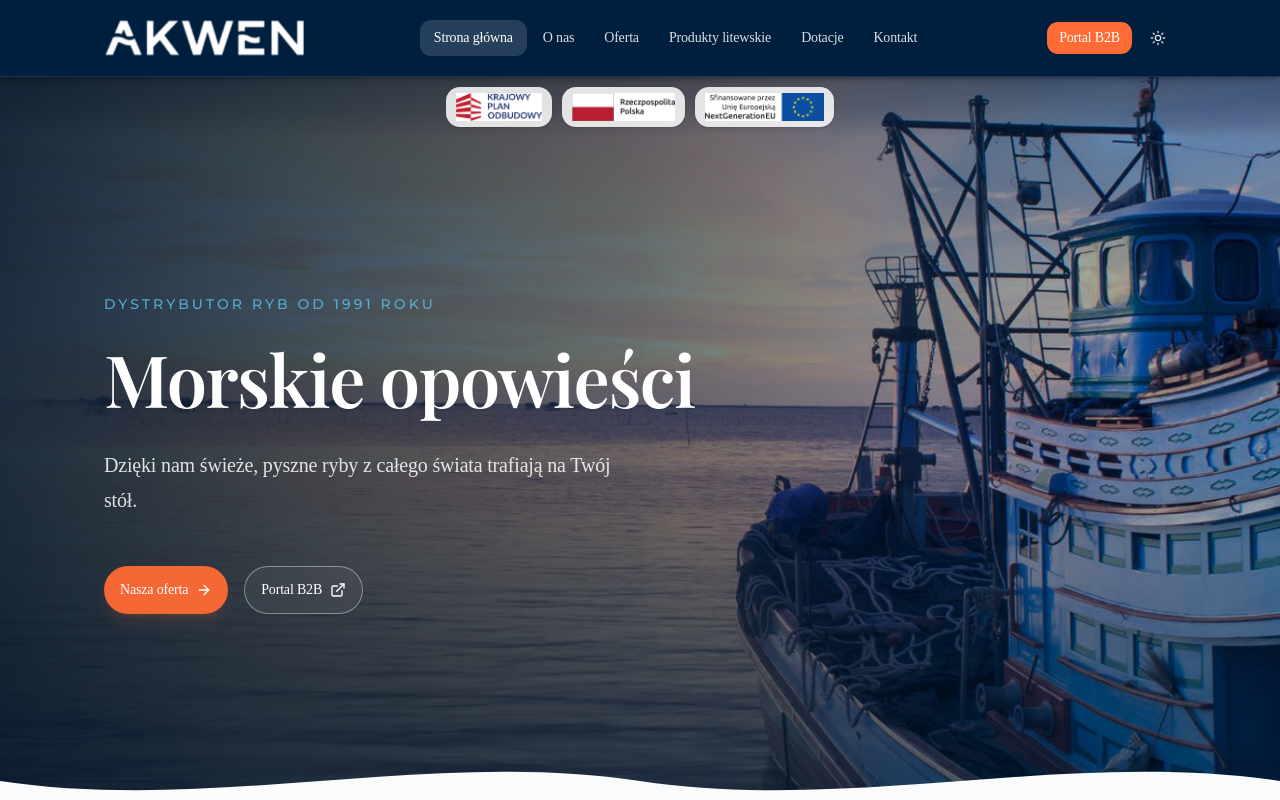
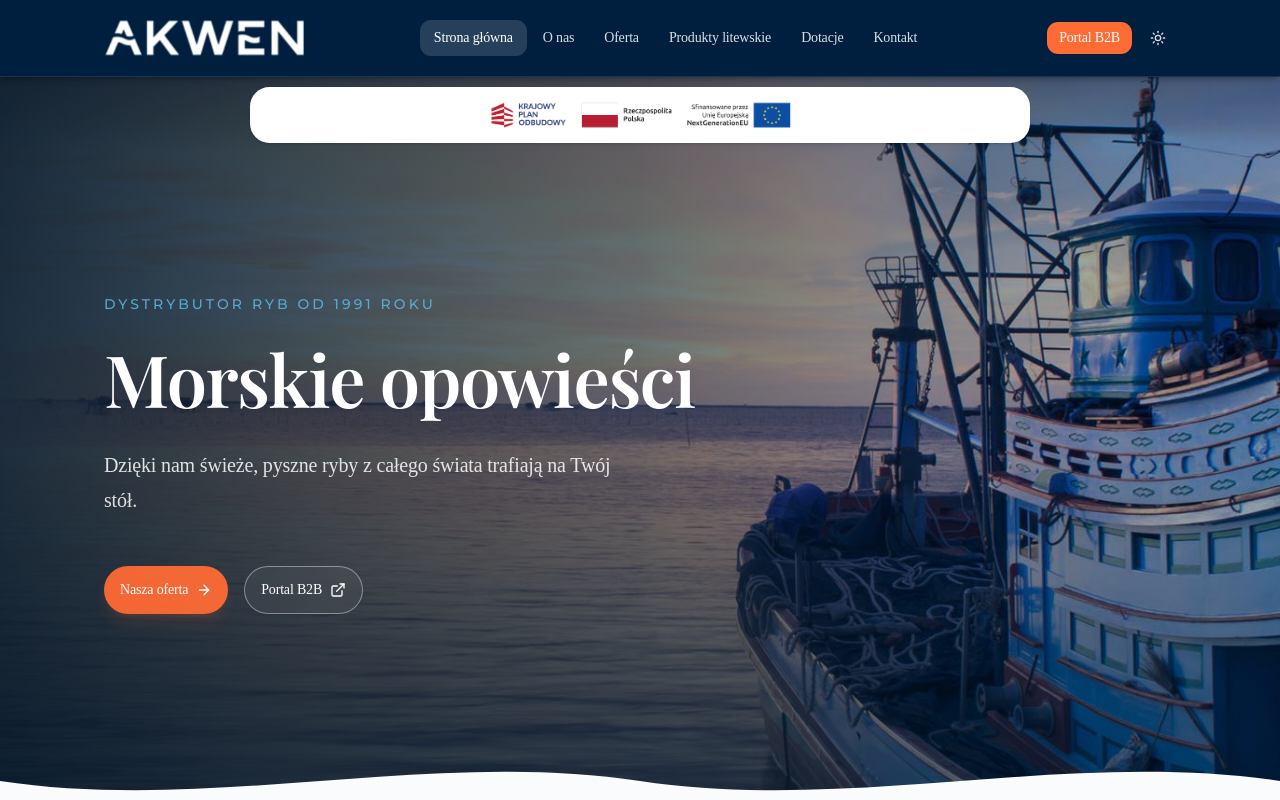
Before and after one commit to TooughSituation/akwen-web, a Next.js app: page / in a window 1280 px wide. Shown: the top 800 px of the page. Built offline with nearby package versions, Linux system fonts and the light colour scheme.

Commit message:
FundingLogos: jeden bialy pasek z oficjalnymi logotypami KPO.
Zamiast trzech kafelkow jeden spoiny pas KPO + RP + NextGenerationEU.

```diff
--- a/src/components/funding-logos.tsx
+++ b/src/components/funding-logos.tsx
@@ -1,35 +1,9 @@
 import Image from "next/image";
 import { assets } from "@/lib/content";
 
-/** Oficjalny pasek KPO + NextGenerationEU — mniejsze, dyskretne logotypy */
-const logos = [
-  {
-    src: assets.euLogos.kpo,
-    alt: "Krajowy Plan Odbudowy",
-    width: 354,
-    height: 116,
-    className: "h-6 w-auto sm:h-7",
-  },
-  {
-    src: assets.euLogos.rp,
-    alt: "Rzeczpospolita Polska",
-    width: 430,
-    height: 116,
-    className: "h-6 w-auto sm:h-7",
-  },
-  {
-    src: assets.euLogos.ngeu,
-    alt: "Sfinansowane przez Unię Europejską NextGenerationEU",
-    width: 491,
-    height: 116,
-    className: "h-6 w-auto sm:h-7",
-  },
-] as const;
-
 /**
  * Belka logotypów dofinansowania — nakładana na hero / page header.
- * Oficjalne znaki: KPO | barwy RP | NextGenerationEU.
- * Półprzezroczysta podkładka — hero / page header prześwieca.
+ * Jeden oficjalny biały pasek: KPO | RP | NextGenerationEU.
  */
 export function FundingLogos() {
   return (
@@ -38,30 +12,26 @@ export function FundingLogos() {
       role="region"
       aria-label="Logotypy dofinansowania: Krajowy Plan Odbudowy, Rzeczpospolita Polska, Unia Europejska NextGenerationEU"
     >
-      {/* Subtelny cień tonów — nie blur, nie solid; hero prześwieca */}
+      {/* Subtelny gradient tonów — hero / page header prześwieca wokół belki */}
       <div
         className="w-full"
         style={{
           background:
-            "linear-gradient(180deg, rgba(0, 20, 40, 0.32) 0%, rgba(0, 20, 40, 0.18) 55%, rgba(0, 20, 40, 0.0) 100%)",
+            "linear-gradient(180deg, rgba(0, 20, 40, 0.28) 0%, rgba(0, 20, 40, 0.14) 55%, rgba(0, 20, 40, 0.0) 100%)",
         }}
       >
-        <div className="mx-auto flex max-w-6xl flex-wrap items-center justify-center gap-1.5 px-3 py-2 sm:gap-2.5 sm:px-8 sm:py-2.5">
-          {logos.map((logo) => (
-            <div
-              key={logo.src}
-              className="flex items-center justify-center rounded-md bg-white/85 px-2 py-1 shadow-sm shadow-black/10 backdrop-blur-[2px] sm:rounded-lg sm:px-2.5 sm:py-1.5"
-            >
-              <Image
-                src={logo.src}
-                alt={logo.alt}
-                width={logo.width}
-                height={logo.height}
-                className={`${logo.className} max-w-[min(44vw,200px)] object-contain object-center sm:max-w-[220px]`}
-                priority
-              />
-            </div>
-          ))}
+        <div className="mx-auto flex max-w-6xl items-center justify-center px-3 py-2 sm:px-8 sm:py-2.5">
+          {/* Jeden spójny biały pasek z trzema logotypami */}
+          <div className="w-full max-w-[min(100%,720px)] rounded-lg bg-white px-3 py-1.5 shadow-sm shadow-black/10 sm:max-w-[780px] sm:rounded-xl sm:px-5 sm:py-2">
+            <Image
+              src={assets.euLogos.bar}
+              alt="Krajowy Plan Odbudowy · Rzeczpospolita Polska · Sfinansowane przez Unię Europejską NextGenerationEU"
+              width={1491}
+              height={191}
+              className="mx-auto h-8 w-auto max-w-full object-contain object-center sm:h-9 md:h-10"
+              priority
+            />
+          </div>
         </div>
       </div>
     </div>
--- a/src/lib/content.ts
+++ b/src/lib/content.ts
@@ -21,10 +21,8 @@ export const assets = {
     poRyby: "/images/po-ryby.png",
   },
   euLogos: {
-    /** Oficjalny pasek KPO + NextGenerationEU (z dokumentu projektu) */
-    kpo: "/images/funding-kpo.png",
-    rp: "/images/funding-rp.png",
-    ngeu: "/images/funding-ngeu.png",
+    /** Oficjalny pasek KPO + RP + NextGenerationEU (jeden pas) */
+    bar: "/images/funding-bar.png",
   },
 } as const;
 
```
Also changed, not shown: public/images/funding-bar.png (added).
